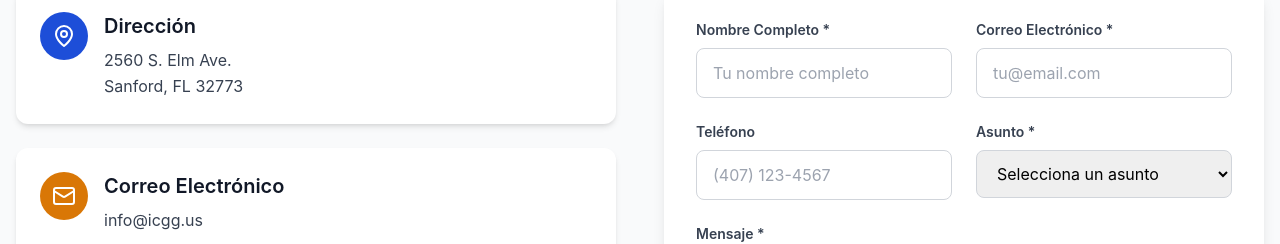
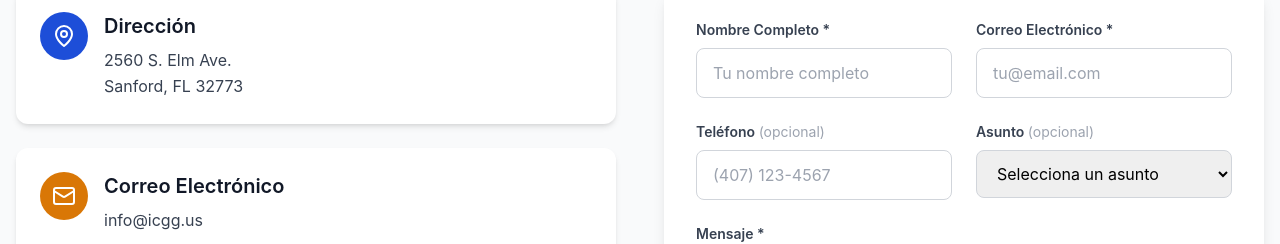
Before and after one commit to AngelGerena/icgg-sanford, a React (Vite) app: page /conectate in a window 1280 px wide. Shown: the part 4600-4844 px from the top of the page. Built offline with nearby package versions, Linux system fonts and the light colour scheme; no server answers; the database is empty.

Commit message:
Add files via upload

```diff
--- a/src/components/Contact.tsx
+++ b/src/components/Contact.tsx
@@ -212,7 +212,8 @@ const Contact = () => {
               <div className="grid md:grid-cols-2 gap-6 mb-6">
                 <div>
                   <label htmlFor="phone" className="block text-sm font-semibold text-gray-700 mb-2">
-                    {t('contact.phone')}
+                    {t('contact.phone')}{' '}
+                    <span className="font-normal text-gray-400">({t('prayer.optional')})</span>
                   </label>
                   <input
                     type="tel"
@@ -226,7 +227,8 @@ const Contact = () => {
                 </div>
                 <div>
                   <label htmlFor="subject" className="block text-sm font-semibold text-gray-700 mb-2">
-                    {t('contact.subject')} *
+                    {t('contact.subject')}{' '}
+                    <span className="font-normal text-gray-400">({t('prayer.optional')})</span>
                   </label>
                   <select
                     id="subject"
```
